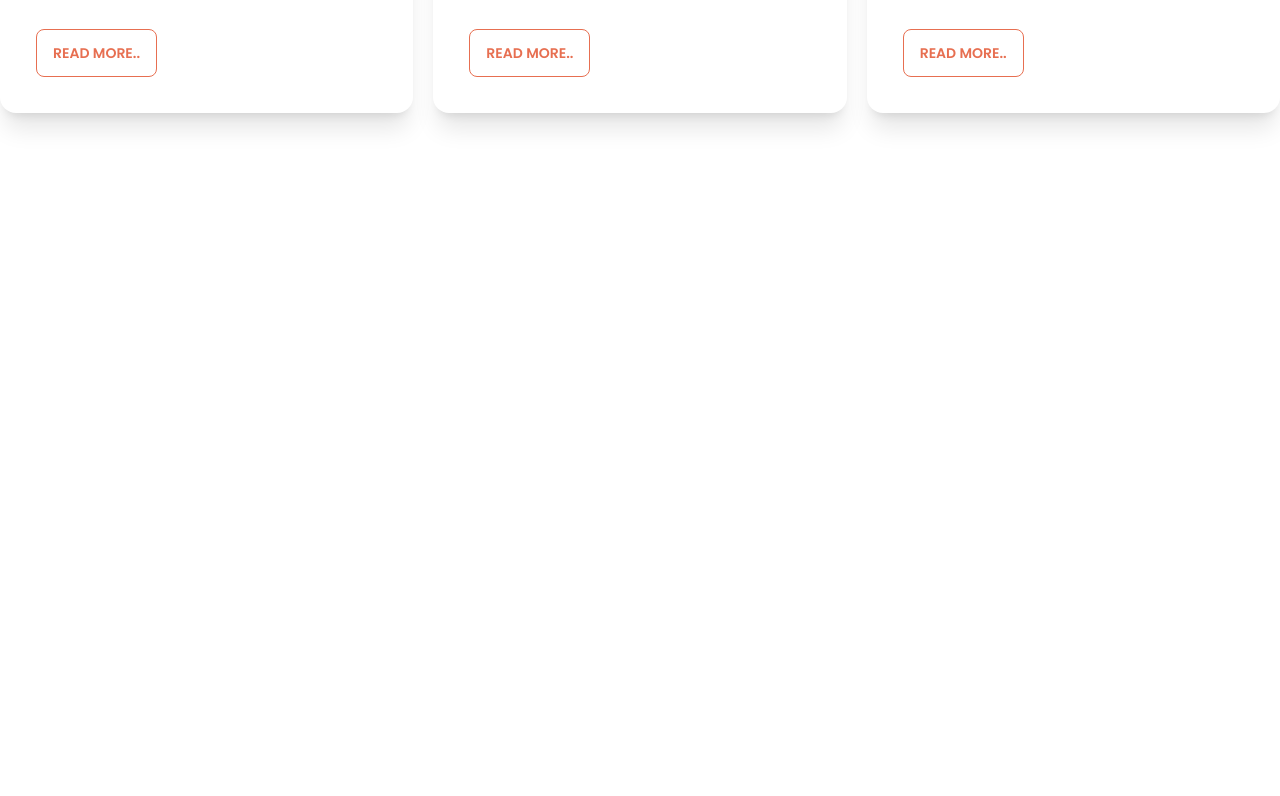
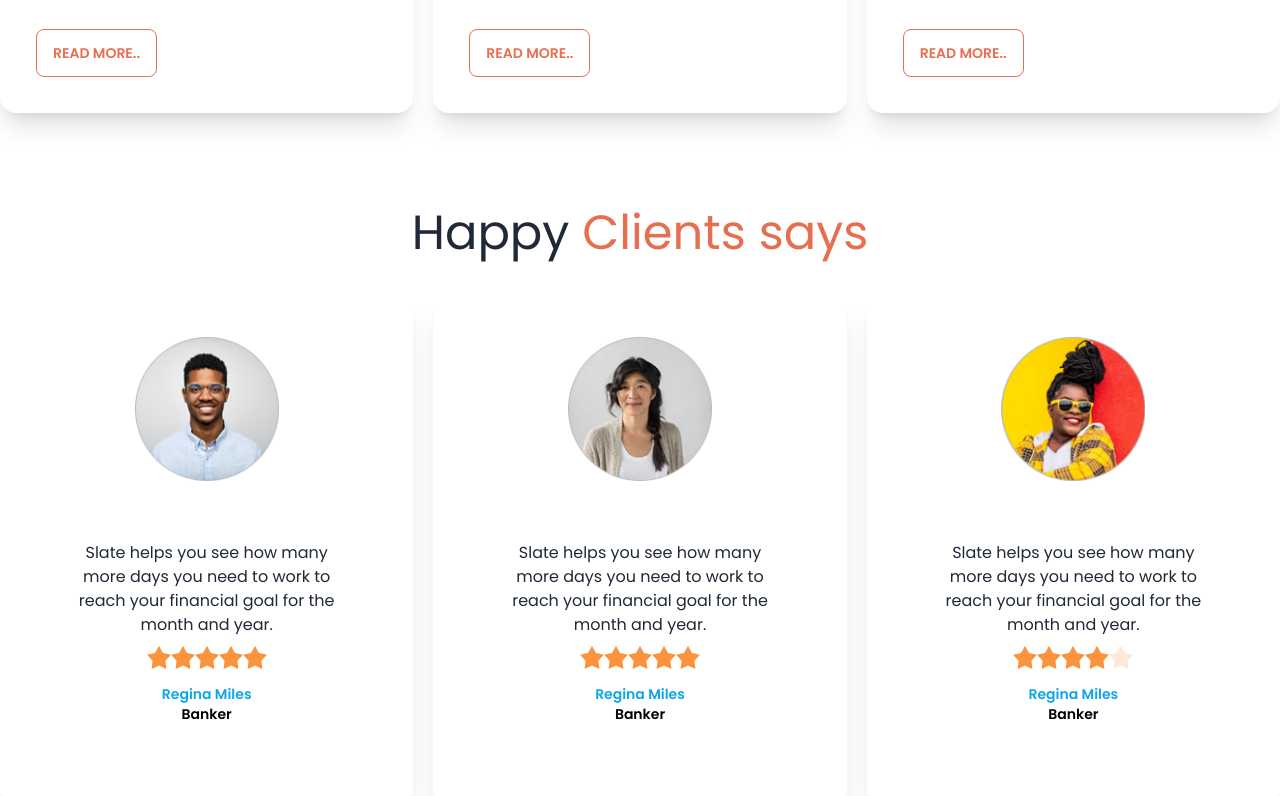
Before and after one commit to sifat7252/biker-zone-practice, a plain HTML site: page index.html in a window 1280 px wide. Shown: the part 1732-2528 px from the top of the page. Before the commit the page ends 1941 px from the top, so only its background shows below. Drawn offline with nearby package versions, Linux system fonts and the light colour scheme.

Commit message:
added review section with responsive

```diff
--- a/index.html
+++ b/index.html
@@ -240,6 +240,98 @@
                   </div>
             </div>
         </section>
+        <!-- latest bike section finished -->
+
+        <!-- review section started -->
+        <section>
+            <div>
+                <h3 class="text-5xl mb-10 font-semibolod text-center">Happy <span class="text-bike-primary">Clients says</span></h3>
+            </div>
+            <div class="grid lg:grid-cols-3 md:grid-cols-2 sm:grid-cols-1 gap-5">
+                <!-- first review -->
+                <div class="card bg-base-100 shadow-xl items-center px-9 py-10 gap-7 rounded border-l-stone-400">
+                    <figure><img src="/images/others/user-1.png"  class="w-36" alt="user1" /></figure>
+                    <div class="card-body">
+
+                      <p class="text-center text-base font-normal">Slate helps you see how
+                        many more days you need
+                        to work to reach your financial
+                        goal for the month and year.</p>
+
+                      <div class="justify-center text-center">
+                        <div class="rating">
+                            <input type="radio" name="rating-2" class="mask mask-star-2 bg-orange-400" />
+                            <input type="radio" name="rating-2" class="mask mask-star-2 bg-orange-400"  />
+                            <input type="radio" name="rating-2" class="mask mask-star-2 bg-orange-400" />
+                            <input type="radio" name="rating-2" class="mask mask-star-2 bg-orange-400" checked />
+                            <input type="radio" name="rating-2" class="mask mask-star-2 bg-orange-400" />
+                          </div>
+                      </div>
+                      <div>
+                        <p class="text-sky-500 font-semibold text-sm text-center">Regina Miles</p>
+                        <p class="text-black text-sm font-semibold text-center">Banker</p>
+
+                      </div>
+                    </div>
+                </div>
+                <!-- second review -->
+                <div class="card bg-base-100 shadow-xl items-center px-9 py-10 gap-7 rounded border-l-stone-400">
+                    <figure><img src="/images/others/user-2.png"  class="w-36" alt="user1" /></figure>
+                    <div class="card-body">
+
+                      <p class="text-center text-base font-normal">Slate helps you see how
+                        many more days you need
+                        to work to reach your financial
+                        goal for the month and year.</p>
+
+                      <div class="justify-center text-center">
+                        <div class="rating">
+                            <input type="radio" name="rating-2" class="mask mask-star-2 bg-orange-400" />
+                            <input type="radio" name="rating-2" class="mask mask-star-2 bg-orange-400"  />
+                            <input type="radio" name="rating-2" class="mask mask-star-2 bg-orange-400" />
+                            <input type="radio" name="rating-2" class="mask mask-star-2 bg-orange-400" checked />
+                            <input type="radio" name="rating-2" class="mask mask-star-2 bg-orange-400" />
+                          </div>
+                      </div>
+                      <div>
+                        <p class="text-sky-500 font-semibold text-sm text-center">Regina Miles</p>
+                        <p class="text-black text-sm font-semibold text-center">Banker</p>
+
+                      </div>
+                    </div>
+                </div>
+                <!-- third review -->
+                <div class="card bg-base-100 shadow-xl items-center px-9 py-10 gap-7 rounded border-l-stone-400">
+                    <figure><img src="/images/others/user-3.png"  class="w-36" alt="user1" /></figure>
+                    <div class="card-body">
+
+                      <p class="text-center text-base font-normal">Slate helps you see how
+                        many more days you need
+                        to work to reach your financial
+                        goal for the month and year.</p>
+
+                      <div class="justify-center text-center">
+                        <div class="rating">
+                            <input type="radio" name="rating-2" class="mask mask-star-2 bg-orange-400" />
+                            <input type="radio" name="rating-2" class="mask mask-star-2 bg-orange-400"  />
+                            <input type="radio" name="rating-2" class="mask mask-star-2 bg-orange-400" />
+                            <input type="radio" name="rating-2" class="mask mask-star-2 bg-orange-400" checked />
+                            <input type="radio" name="rating-2" class="mask mask-star-2 bg-orange-400" />
+                          </div>
+                      </div>
+                      <div>
+                        <p class="text-sky-500 font-semibold text-sm text-center">Regina Miles</p>
+                        <p class="text-black text-sm font-semibold text-center">Banker</p>
+
+                      </div>
+                    </div>
+                </div>
+            </div>
+        </section>
+
+
+
+        <!-- review section finished -->
 
 
     </main>
```
